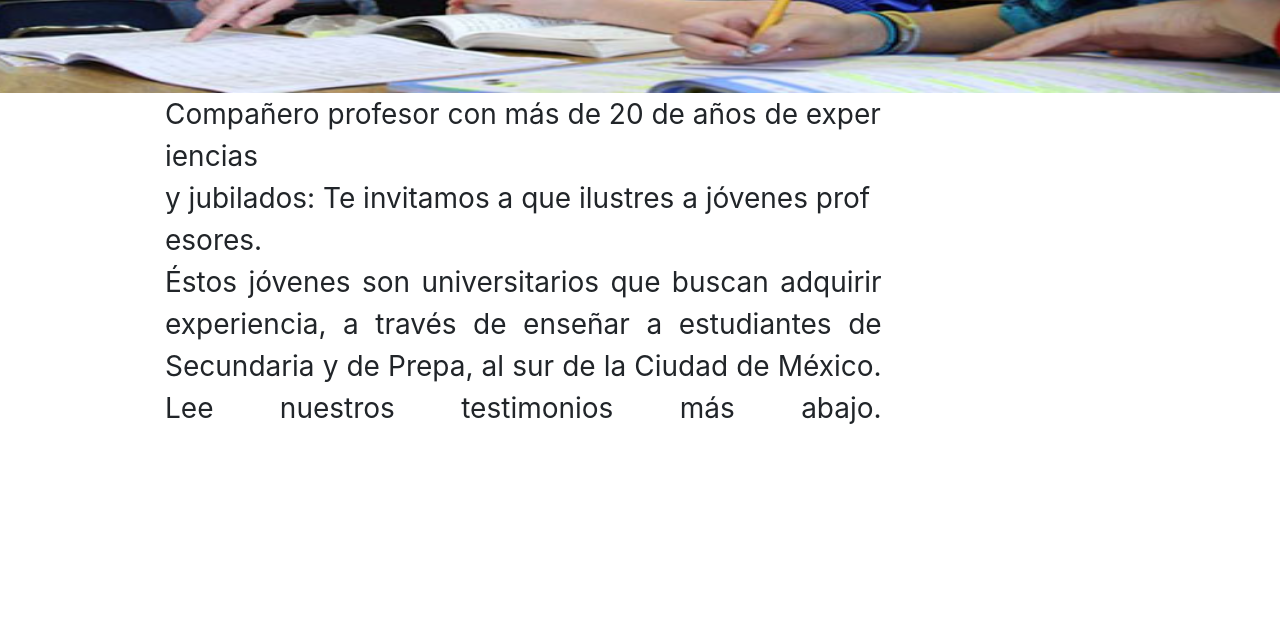
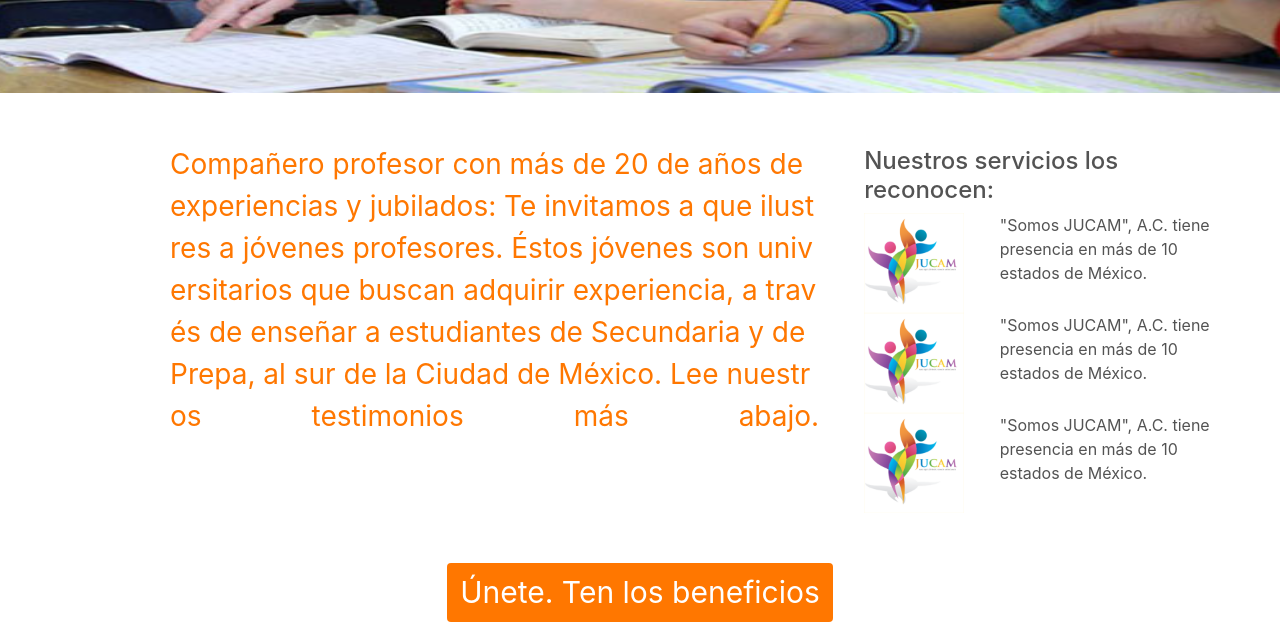
Before and after one commit to davidlechuga/Copernicus, a plain HTML site: page index.html in a window 1280 px wide. Shown: the part 622-1244 px from the top of the page. Before the commit the page ends 1051 px from the top, so only its background shows below. Drawn offline with nearby package versions, Linux system fonts and the light colour scheme.

Commit message:
aside ok

```diff
--- a/index.html
+++ b/index.html
@@ -56,15 +56,53 @@
     <!-- IMAGEN PRINCIPAL -->
 
     <!--INFORMACION GENERAL -->
-    <div class="col-12 col-md-7 col-lg-7 info-text">
-        <p class="m-0 info-text ">Compañero profesor con más de 20 de años de experiencias</p>
-        <p class="m-0 info-text ">y jubilados: Te invitamos a que ilustres a jóvenes profesores.</p>
-        <p class="m-0 info-text ">Éstos jóvenes son universitarios que buscan adquirir</p>
-        <p class="m-0 info-text ">experiencia, a través de enseñar a estudiantes de</p>
-        <p class="m-0 info-text ">Secundaria y de Prepa, al sur de la Ciudad de México.</p>
-        <p class="m-0 info-text ">Lee nuestros testimonios más abajo.</p>
+    <div class="row">
+        <div class="col-12 col-md-7 col-lg-7 info-text" style="margin-top: 50px;">
+            <p class="info-text">Compañero profesor con más de 20 de años de experiencias
+            y jubilados: Te invitamos a que ilustres a jóvenes profesores.
+            Éstos jóvenes son universitarios que buscan adquirir
+            experiencia, a través de enseñar a estudiantes de
+            Secundaria y de Prepa, al sur de la Ciudad de México.
+            Lee nuestros testimonios más abajo.</p>
+        </div>
 
+        <div class="col-lg-4 d-none d-sm-none d-md-none d-lg-flex" style="margin-top: 54px; color: #535353; place-content: center;">
+            <div class="col-12">
+            <h4>Nuestros servicios los reconocen:</h4>
+                <div class="row">
+                    <div class="col-4">
+                        <img class="body-img-jucam" src="imagenes/body/jucam-log-300x300.png" alt="jucam">
+                    </div>
+                    <div class="col-8">
+                        <p>"Somos JUCAM", A.C. tiene presencia en más de 10 estados de México.</p>
+                    </div>
+                    <div class="col-4">
+                        <img class="body-img-jucam" src="imagenes/body/jucam-log-300x300.png" alt="jucam">
+                    </div>
+                    <div class="col-8">
+                        <p>"Somos JUCAM", A.C. tiene presencia en más de 10 estados de México.</p>
+                    </div>
+                    <div class="col-4">
+                        <img class="body-img-jucam" src="imagenes/body/jucam-log-300x300.png" alt="jucam">
+                    </div>
+                    <div class="col-8">
+                        <p>"Somos JUCAM", A.C. tiene presencia en más de 10 estados de México.</p>
+                    </div>
+                </div>
+            </div>
+        </div>
     </div>
+
+
+    <div style="text-align-last: center">
+        <button class="btn" style="background-color: #ff7700; color: white;margin-top: 50px">
+            Únete. Ten los beneficios
+        </button>
+    </div>
+
+
+
+
 
     <!--INFORMACION GENERAL -->
 
--- a/styles/index.css
+++ b/styles/index.css
@@ -74,6 +74,7 @@
 	.info-text {
 		text-align-last: justify;
 		font-size: 28px;
+		color: #ff7700;
 	}
 }
 
@@ -114,7 +115,7 @@
 		font-size: 30px !important;
 	}
 
-	/* Imagen styles */
+	/* Imagen catolica styles */
 
 	#escuelaCatolica {
 		width: 100%;
@@ -154,6 +155,14 @@
 		text-align-last: justify;
 		font-size: 28px;
 		word-break: break-all;
-		margin-left: 150px;
+		margin-left: 85px;
+		color: #ff7700;
+	}
+
+	/* Imagenes ASIDE */
+
+	.body-img-jucam {
+		width: 100px;
+		height: 100px;
 	}
 }
```
Also changed, not shown: imagenes/body/jucam-log-300x300.png (added).
